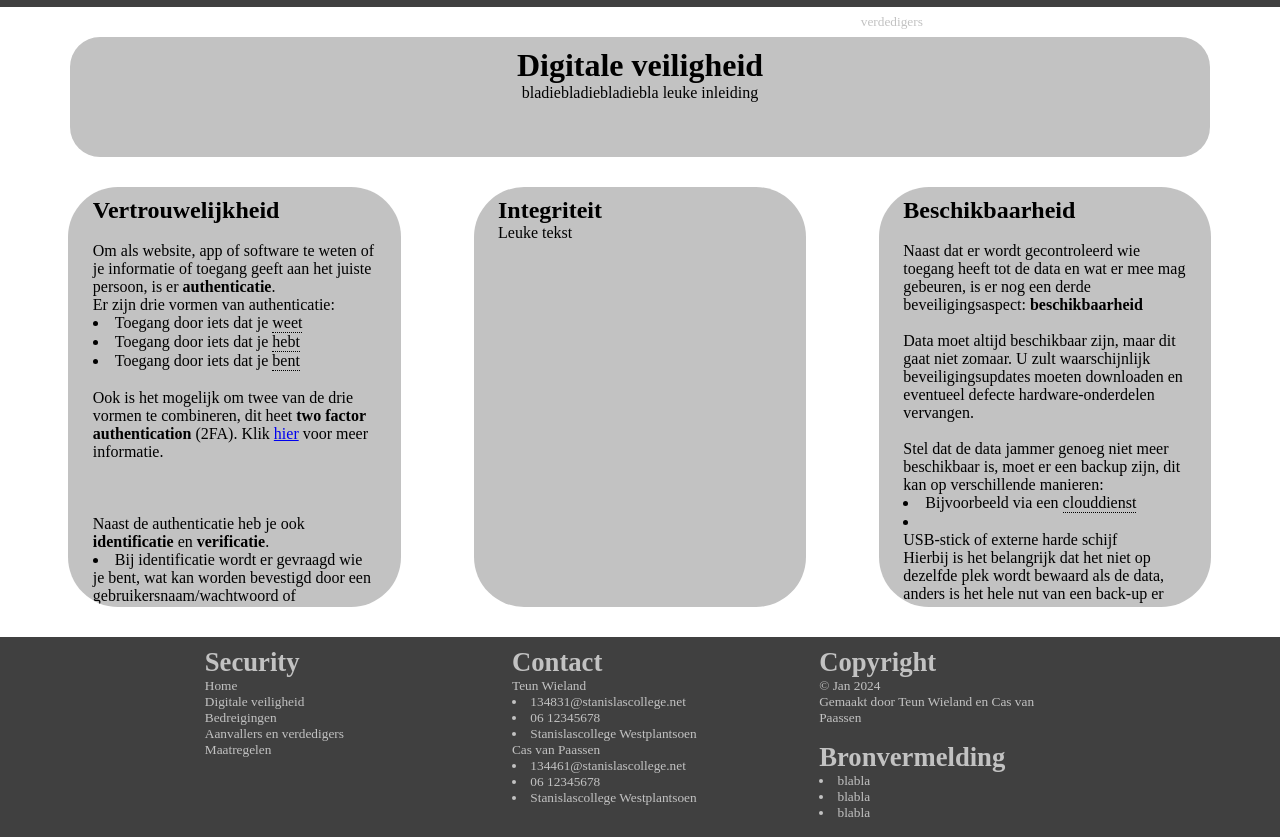
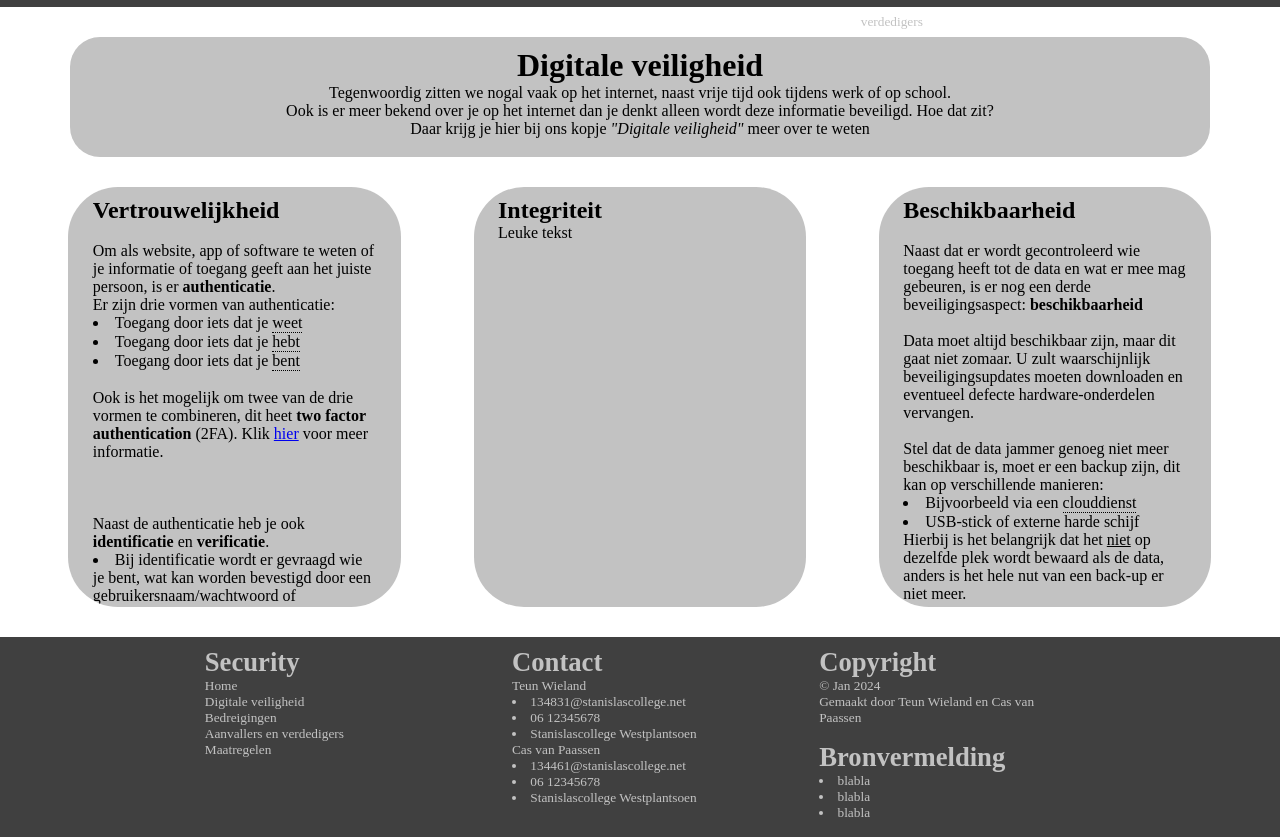
Before and after one commit to TeunWiel/Cas-Teun-2324-website-informatica, a plain HTML site: page subpaginas/digiVeiligheid.html in a window 1280 px wide. Shown: the part 63-900 px from the top of the page. Drawn offline with Linux system fonts and the light colour scheme.

Commit message:
beetje aan digiveiligheid

```diff
--- a/subpaginas/digiVeiligheid.html
+++ b/subpaginas/digiVeiligheid.html
@@ -18,7 +18,10 @@
 
         <header class="digiheader">
             <h1>Digitale veiligheid</h1>
-            <p>bladiebladiebladiebla leuke inleiding</p>
+            <p>Tegenwoordig zitten we nogal vaak op het internet, naast vrije tijd ook tijdens werk of op school.
+                <br>Ook is er meer bekend over je op het internet dan je denkt alleen wordt deze informatie beveiligd. Hoe dat zit?
+                <br>Daar krijg je hier bij ons kopje <em>"Digitale veiligheid"</em> meer over te weten
+            </p>
         </header>
 
         <div class="eenderdewrapper">
@@ -90,12 +93,23 @@
                         </p>
                     </li>
                     <!--Dit klopt nog niet helemaal dit hieronder-->
-                    <li>
-                        <dl>
-                        <dt>USB-stick of externe harde schijf</dt>
-                        <dd>Hierbij is het belangrijk dat het niet op dezelfde plek wordt bewaard als de data, anders is het hele nut van een back-up er niet meer.</dd>
-                        </dl>
-                    </li>
+                    <li> USB-stick of externe harde schijf</li>
+                    Hierbij is het belangrijk dat het <u>niet</u> op dezelfde plek wordt bewaard als de data,
+                    anders is het hele nut van een back-up er niet meer.
+                    <br><br>Dus raden beveiligingexperts een <b>3-2-1-systeem voor back-ups</b> aan,
+                    drie verschillende kopieën gegevens te bewaren
+                    op minimaal 2 verschillende plekken.
+                    <br><br>Gevoelige bestanden kunnen:
+                    <li>Versleuteld worden opslagen</li>
+                    <li>en/of worden verzonden</li>
+                    Hierbij wordt er gebruik gemaakt van <b>encryptie</b>
+                    Dan kunt u vervolgens met een sleutel het bestand op zo een bepaalde manier wiskundig husselen dat het niet te kraken valt,
+                    <br> alleen met de sleutel! ;)
+
+                    <br><br> Hoe je het bij encryptie het besetand weer kan terughusselen, kan dat bij <b>hashing</b> niet.
+                    Als dus bijvoorbeeld een hacker een database met gehashte bestanden heeft gehacked, kan hij daar niks mee.
+                    <br>Hashing wordt onder andere ook gebruikt voor het verifiëren van wachtwoorden op sites.
+
                     </p>
             </article>
         </div>
```
